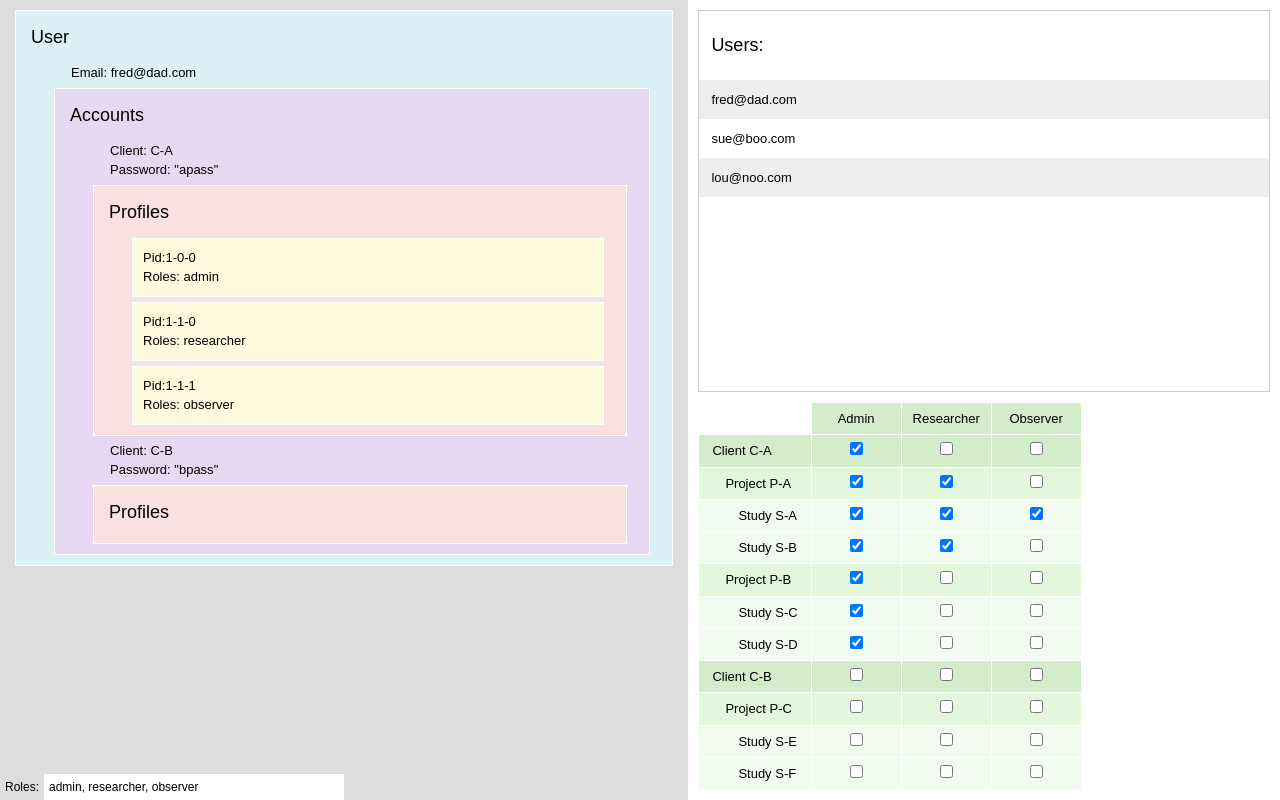
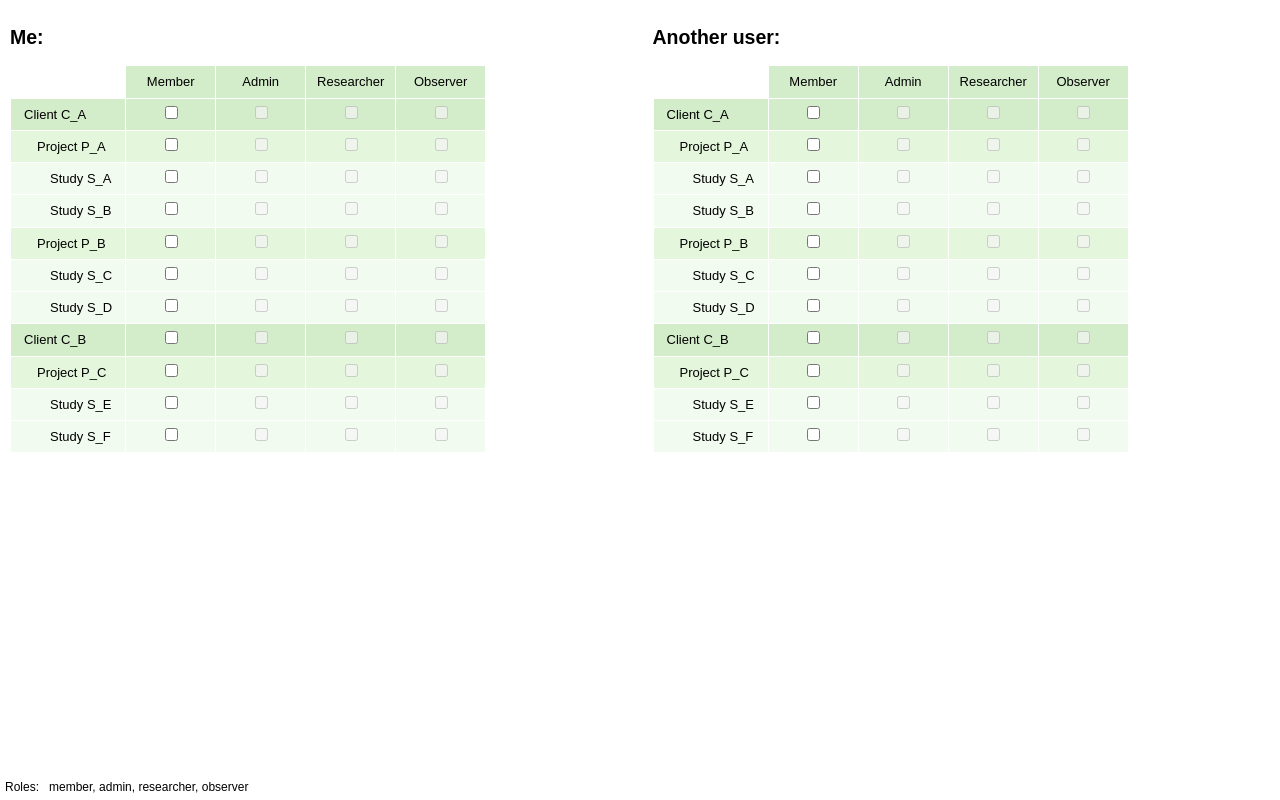
Before and after one commit to chubishere/dacl, a React (Create React App) app: page / in a window 1280 px wide. Built offline with nearby package versions, Linux system fonts and the light colour scheme.

Commit message:
add states for roles outside of membership

```diff
--- a/src/AclVertical.css
+++ b/src/AclVertical.css
@@ -15,6 +15,9 @@
 .acl-vertical__roles td:not(:first-child),
 .acl-vertical__client td {
 	background-color: #d3ecca;
+}
+
+.acl-vertical .acl-vertical__role-inherited {
 }
 
 .acl-vertical__project td {
@@ -36,3 +39,8 @@
 .acl-vertical__study td:first-child {
 	padding-left: 3em;
 }
+
+.acl-vertical .no-membership-manual,
+.acl-vertical .no-membership-inherited{
+	background: yellow;
+}
--- a/src/AclVertical.js
+++ b/src/AclVertical.js
@@ -1,5 +1,6 @@
 import React, { Component } from 'react';
 import _ from 'lodash';
+import classname from 'classname';
 import './AclVertical.css';
 
 class AclVertical extends Component {
@@ -39,19 +40,34 @@ class AclVertical extends Component {
 						key={i.type+'-'+i.name}
 						className={'acl-vertical__'+i.type}
 						>
-						<td>{_.upperFirst(i.type)} {_.upperFirst(i.name)}</td>
-						{this.props.roles.map( (r) =>
-						<td key={r}>
-							<input type="checkbox"
-								onClick={this.props.onRoleChange.bind(this, this.props.user.email, i.name, i.type, r)}
-								checked={this.props.lookup(this.props.user.email, i.name, i.type, r)}
-							/>
-						</td>
+						<td>{_.upperFirst(i.type)}&nbsp;{_.upperFirst(i.name).replace('-','_')}</td>
+						{this.props.roles.map( (r) => {
+							let roleState = this.props.getRoleState(this.props.user.email, i.name, i.type, r);
+							return (<td key={r}
+								className={roleState}
+							>
+								<input type="checkbox"
+									onClick={this.props.onRoleChange.bind(this, this.props.user.email, i.name, i.type, r)}
+									checked={!roleState.match(/empty/)}
+									disabled={roleState.match(/^no-membership-(inherited|empty)|^inherited/m)}
+								/>
+							</td>
+							)}
 						)}
 					</tr>
 				)}
 			</tbody>
 		)
+	}
+
+	isDisabled(cpsName, cpsType, role){
+		let roleState = this.props.getRoleState(this.props.user.email, cpsName, cpsType, role);
+		if(  roleState === 'inherited'
+			|| roleState === 'no-membership'
+		) {
+			return true;
+		}
+		return false;
 	}
 
 	flattenAcl(clients){
--- a/src/App.css
+++ b/src/App.css
@@ -9,6 +9,7 @@
 
 .app .app__left {
 	margin-right: 5px;
+	padding: 10px;
 }
 
 .app table {
--- a/src/App.js
+++ b/src/App.js
@@ -25,16 +25,30 @@ class App extends Component {
 					<label>Roles:</label><input type="text" defaultValue={this.getRolesText()} onKeyUp={this.onRoleDefinitionChange.bind(this)}/>
 				</div>
 
-				<Graph className="graph app__left" user={this.state.users[0]}/>
-
-				<div className="app__right">
-					<UsersList users={this.state.users} />
+				<div className="app__left">
+					<h2>Me:</h2>
 					<AclVertical
 						user={this.state.users[0]}
 						roles={this.state.roles}
 						onRoleChange={this.onRoleChange.bind(this)}
-						lookup={this.lookup.bind(this)}
+						getRoleState={this.getRoleState.bind(this)}
 					/>
+				</div>
+
+				<div className="app__right">
+					<h2>Another user:</h2>
+					<AclVertical
+						user={this.state.users[1]}
+						roles={this.state.roles}
+						onRoleChange={this.onRoleChange.bind(this)}
+						getRoleState={this.getRoleState.bind(this)}
+					/>
+					<div className="hidden">
+						<Graph className="graph app__left" user={this.state.users[0]}/>
+					</div>
+					<div className="hidden">
+						<UsersList users={this.state.users} />
+					</div>
 				</div>
 
       </div>
@@ -51,7 +65,6 @@ class App extends Component {
 		//this.setState(this.state);
 	}
 
-	//onRoleChange(project, target, role){
 	onRoleChange(userEmail, cpsName, cpsType, role){
 		// copy state
 		let state = JSON.parse( JSON.stringify( this.state ) );
@@ -60,15 +73,16 @@ class App extends Component {
 		let user = _.find( state.users, (u) => u.email === userEmail );
 		if( !user ) return false;
 
+		// logic we'll be reusing
 		let hasRole = (x) => ((x || {}).roles || []).indexOf( role ) > -1;
 		var target;
 
-		// find client
+		// find client and set as target
 		if( cpsType === 'client' ){
 			target = user.clients.filter( (c) => c.name === cpsName )[0] || target;
 		}
 
-		// find project
+		// find project and set as target
 		if( cpsType === 'project' ){
 			let clientMatched;
 			let projectMatched;
@@ -77,7 +91,7 @@ class App extends Component {
 			});
 		}
 
-		// find study
+		// find study and set as target
 		if( cpsType === 'study' ){
 			let clientMatched;
 			let projectMatched;
@@ -88,6 +102,7 @@ class App extends Component {
 			});
 		}
 
+		// update the target
 		if( !target ) return;
 		if( hasRole(target) ){
 			target.roles.splice( target.roles.indexOf(role), 1 );
@@ -96,22 +111,56 @@ class App extends Component {
 			target.roles.splice( target.roles.push(role) );
 		}
 
+		// if membership reduced, clear out roles no longer in scope
+		if( false && role === 'member' && target.roles.indexOf(role) === -1 ) {
+
+				target.roles = [];
+
+				switch( cpsType ){
+					case 'client':
+						target.roles = [];
+						target.projects.forEach( (p) => {
+							p.roles = [];
+							p.studies.forEach( (s) => {
+								s.roles = [];
+							});
+						});
+						break;
+					case 'project':
+						if( target.roles.indexOf(role) !== -1) break;
+						target.roles = [];
+						target.studies.forEach( (s) => {
+							s.roles = [];
+						});
+						break;
+					case 'study':
+						// no further action
+					default:
+				}
+		}
+
+		// update state
 		this.setState(state);
 	}
 
-	lookup(userEmail, cpsName, cpsType, role) {
+	getRoleState(userEmail, cpsName, cpsType, role) {
 
 		let user = _.find( this.state.users, (u) => u.email === userEmail );
-		if( !user ) return false;
+		if( !user ) return 'empty';
 
 		let client, project, study;
-		console.log( client );
+		let out;
 
-		let hasRole = (x) => ((x || {}).roles || []).indexOf( role ) > -1;
+		let hasRole = (x, roleName) => ((x || {}).roles || []).indexOf( roleName || role ) > -1;
 
 		if( cpsType === 'client' ) {
 			client = user.clients.filter( (x) => x.name === cpsName )[0] || client;
-			return hasRole(client);
+			if( role !== 'member' && !hasRole(client, 'member') ){
+				return hasRole(client)? 'no-membership-manual': 'no-membership-empty';
+			}
+			if( hasRole(client) ) {
+				return 'manual';
+			}
 		}
 
 		if( cpsType === 'project' ) {
@@ -120,7 +169,17 @@ class App extends Component {
 				project = c.projects.filter( (x) => x.name === cpsName )[0] || project;
 				client = project? c : null;
 			});
-			return hasRole(project) || hasRole(client);
+			if( role !== 'member' && !hasRole(project, 'member') && !hasRole(client, 'member') ){
+				if( hasRole(project) ) return 'no-membership-manual';
+				if( hasRole(client) )  return 'no-membership-inherited';
+				return 'no-membership-empty';
+			}
+			if( hasRole(client) ){
+				return 'inherited';
+			}
+			if( hasRole(project) ){
+				return 'manual';
+			}
 		}
 
 		if( cpsType === 'study' ) {
@@ -133,8 +192,21 @@ class App extends Component {
 					client = study? c: null;
 				});
 			});
-			return hasRole(study) || hasRole(project) || hasRole(client);
+			if( role !== 'member' && !hasRole(study, 'member') && !hasRole(project, 'member') && !hasRole(client, 'member') ){
+				if( hasRole(study) ) 	 return 'no-membership-manual';
+				if( hasRole(project) ) return 'no-membership-inherited';
+				if( hasRole(client) )  return 'no-membership-inherited';
+				return 'no-membership-empty';
+			}
+			if( hasRole(project) || hasRole(client) ) {
+				return 'inherited';
+			}
+			if( hasRole(study) ){
+				return 'manual';
+			}
 		}
+
+		return 'empty';
 	}
 
 	getRolesText(){
--- a/src/DataRoles.js
+++ b/src/DataRoles.js
@@ -1 +1 @@
-export default ['admin', 'researcher', 'observer'];
+export default ['member', 'admin', 'researcher', 'observer'];
--- a/src/DataUsers.js
+++ b/src/DataUsers.js
@@ -6,14 +6,14 @@ export default [
 				id: 1,
 				name: 'C-A',
 				password: 'apass',
-				roles: ['admin'],
+				roles: [],
 				projects: [
 					{
 						id: 1,
 						name: 'P-A',
-						roles: ['researcher'],
+						roles: [],
 						studies: [
-							{ id: 1, name: 'S-A', roles: ['observer'] },
+							{ id: 1, name: 'S-A', roles: [] },
 							{ id: 2, name: 'S-B', roles: [] },
 						]
 					},
@@ -49,15 +49,51 @@ export default [
 	},
 	{
 		email: "sue@boo.com",
-		clients: [{
-			id: 1,
-			projects: [{
+		clients: [
+			{
 				id: 1,
-				studies: [
-					{ id: 1, name: 'S-G', roles: ['admin'] }
+				name: 'C-A',
+				password: 'apass',
+				roles: [],
+				projects: [
+					{
+						id: 1,
+						name: 'P-A',
+						roles: [],
+						studies: [
+							{ id: 1, name: 'S-A', roles: [] },
+							{ id: 2, name: 'S-B', roles: [] },
+						]
+					},
+					{
+						id: 2,
+						name: 'P-B',
+						roles: [],
+						studies: [
+							{ id: 1, name: 'S-C', roles: []},
+							{ id: 2, name: 'S-D', roles: []},
+						]
+					}
 				]
-			}]
-		}]
+			},
+			{
+				id: 2,
+				name: 'C-B',
+				password: 'bpass',
+				roles: [],
+				projects: [
+					{
+						id: 1,
+						name: 'P-C',
+						roles: [],
+						studies: [
+							{ id: 1, name: 'S-E', roles: [] },
+							{ id: 2, name: 'S-F', roles: [] },
+						]
+					}
+				]
+			}
+		]
 	},
 	{
 		email: "lou@noo.com",
--- a/src/index.css
+++ b/src/index.css
@@ -10,6 +10,14 @@ body {
 	overflow-y: scroll;
 }
 
+ul, ol {
+	margin: 0;
+}
+
+.hidden {
+	display: none;
+}
+
 .text-center {
 	text-align: center;
 }
@@ -17,7 +25,3 @@ body {
 .text-top-cell {
 	vertical-align: top;
 }
-
-ul, ol {
-	margin: 0;
-}
```
